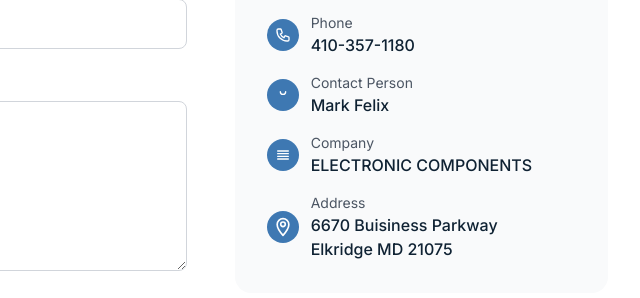
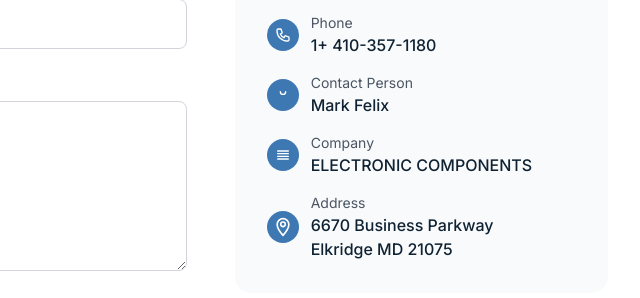
Before and after one commit to dierez00/electronic-components, a plain HTML site: page index.html in a window 1280 px wide. Shown: the part 4800-5098 px from the top of the page, 640-1280 px from the left. Drawn offline with nearby package versions, Linux system fonts and the light colour scheme.

Commit message:
Update index.html

```diff
--- a/index.html
+++ b/index.html
@@ -462,7 +462,7 @@
                                 </div>
                                 <div>
                                     <p class="text-sm text-gray-600">Phone</p>
-                                    <p class="font-medium text-navy">410-357-1180</p>
+                                    <p class="font-medium text-navy">1+ 410-357-1180</p>
                                 </div>
                             </div>
                             <div class="flex items-center space-x-3">
@@ -496,7 +496,7 @@
                                 </div>
                                 <div>
                                     <p class="text-sm text-gray-600">Address</p>
-                                    <p class="font-medium text-navy">6670 Buisiness Parkway<br>Elkridge MD 21075</p>
+                                    <p class="font-medium text-navy">6670 Business Parkway<br>Elkridge MD 21075</p>
                                 </div>
                             </div>
                         </div>
```
